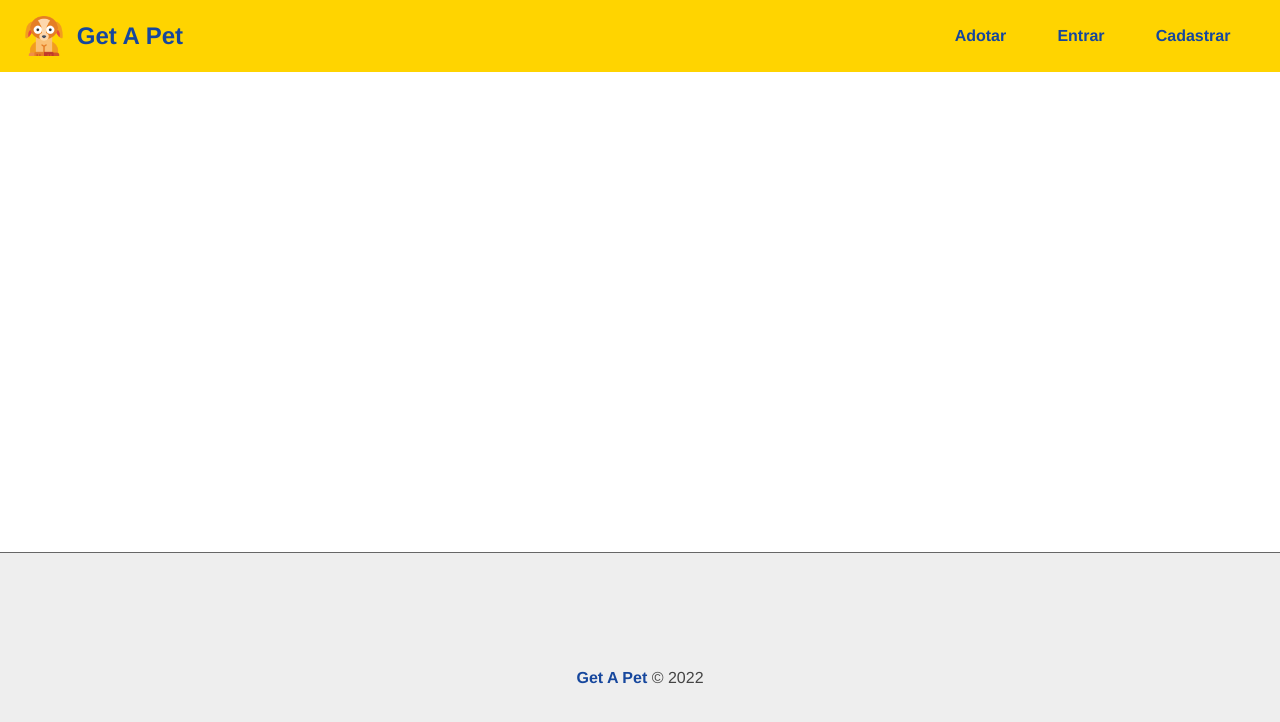
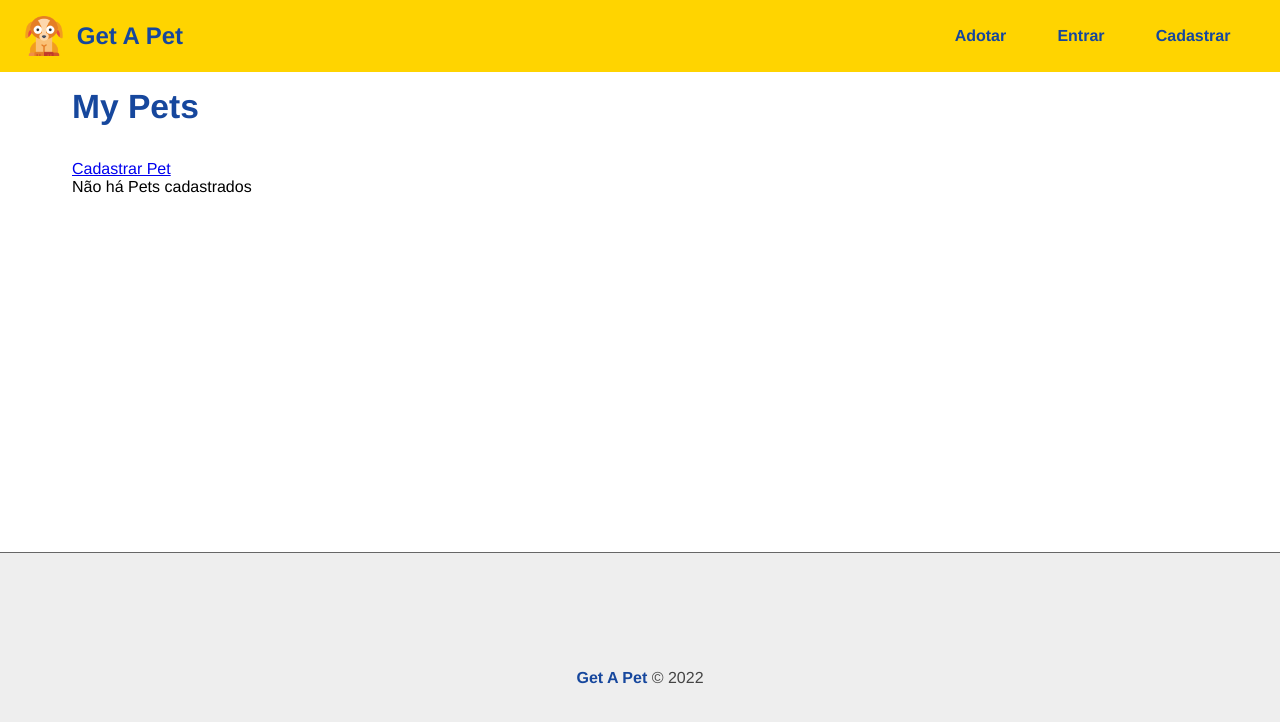
Before and after one commit to valdeirgsilva/get-a-pet, a React (Create React App) app in the folder frontend/: page /pet/mypets in a window 1280 px wide. Shown: the top 722 px of the page. Built offline with nearby package versions, Linux system fonts and the light colour scheme; the HTML template or start-up script is replaced by a standard one.

Commit message:
Criando página de lista de pets

```diff
--- a/frontend/src/App.js
+++ b/frontend/src/App.js
@@ -11,6 +11,7 @@
 import Register from './components/pages/Auth/Register';
 import Home from './components/pages/Home';
 import Profile from './components/pages/User/Profile';
+import MyPets from './components/pages/Pet/MyPets';
 
 // context
 import { UserProvider } from './context/UserContext';
@@ -26,6 +27,7 @@
             <Route path='/login' element={<Login />} />
             <Route path='/register' element={<Register />} />
             <Route path='/user/profile' element={<Profile />} />
+            <Route path='/pet/mypets' element={<MyPets />} />
             <Route path='/' element={<Home />} />
           </Routes>
         </Container>
--- a/frontend/src/components/layout/Navbar.js
+++ b/frontend/src/components/layout/Navbar.js
@@ -24,6 +24,9 @@
         {authenticated ? (
           <>
             <li>
+              <Link to="/pet/mypets">Meus Pets</Link>
+            </li>
+            <li>
               <Link to="/user/profile">Perfil</Link>
             </li>
             <li onClick={logout}>Sair</li>
--- /dev/null
+++ b/frontend/src/components/pages/Pet/MyPets.js
@@ -0,0 +1,22 @@
+import { useState, useEffect } from 'react';
+
+import { Link } from 'react-router-dom';
+
+function MyPets() {
+  const [pets, setPets] = useState([]);
+
+  return (
+    <section>
+      <div>
+        <h1>My Pets</h1>
+        <Link to='/pet/add'>Cadastrar Pet</Link>
+      </div>
+      <div>
+        {pets.length > 0 && <p>Meus Pets cadastrados</p>}
+        {pets.length === 0 && <p>Não há Pets cadastrados</p>}
+      </div>
+    </section>
+  );
+}
+
+export default MyPets;
```
